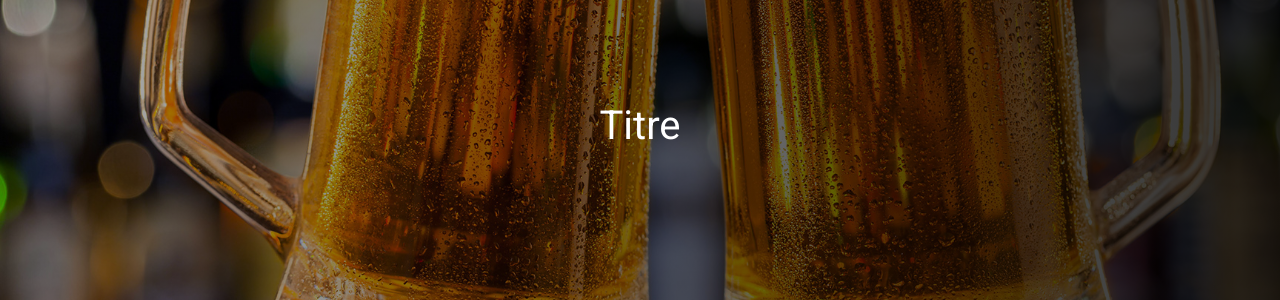
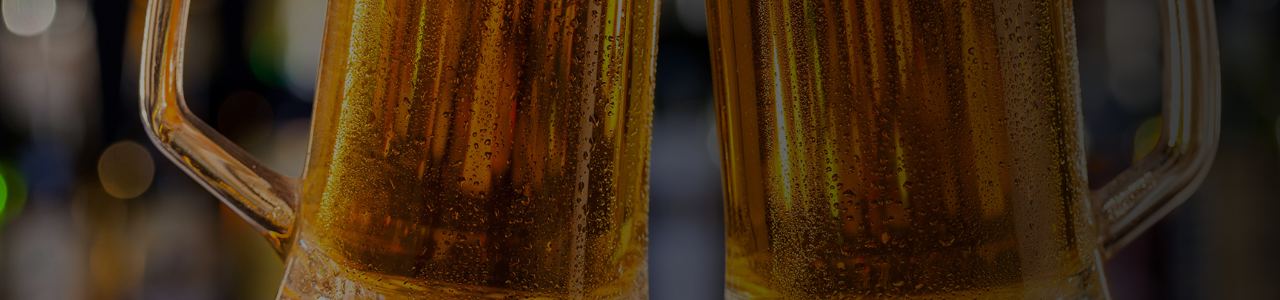
Before and after one commit to Sonny800/projet_epsi, a PHP site: page / in a window 1280 px wide. Shown: the part 338-638 px from the top of the page. Run offline with PHP 8.4, Linux system fonts and the light colour scheme; some libraries are stand-ins or nearby versions.

Commit message:
normalement fini

```diff
--- a/index.php
+++ b/index.php
@@ -50,7 +50,7 @@ require('inc/connexion.php');
 
 
     <div class="container-fluid homeTitle">
-        <h1 class="homeTItle_title">Titre</h1>
+
     </div>
 
     <!-- Optional JavaScript -->
--- a/templates/beer_add.php
+++ b/templates/beer_add.php
@@ -1,6 +1,7 @@
 <?php
 require('../inc/connexion.php');
 require('../src/Model/beers.php');
+
 // AU CLICK SUR LE BOUTON VALIDER :
 if (isset($_POST['valider'])) {
     // TABLEAU D'ERREUR
--- a/templates/beer_search.php
+++ b/templates/beer_search.php
@@ -37,7 +37,6 @@ require('../inc/connexion.php');
                 <li class="nav-item activ">
                     <a class="nav-link" href="beer_add.php">Ajouter une bière</a>
                 </li>
-
             </ul>
             <form class="form-inline" method="POST" action="beer_search.php">
                 <input class="form-control mr-sm-2" type="search" placeholder="Rechercher une bière" aria-label="Search">
--- a/templates/beers_list.php
+++ b/templates/beers_list.php
@@ -95,8 +95,6 @@ if(isset($_POST['trashBtn'])){
                         </td>
                     </tr>
                 <?php endforeach; ?>
-
-
             </tbody>
         </table>
 
```
